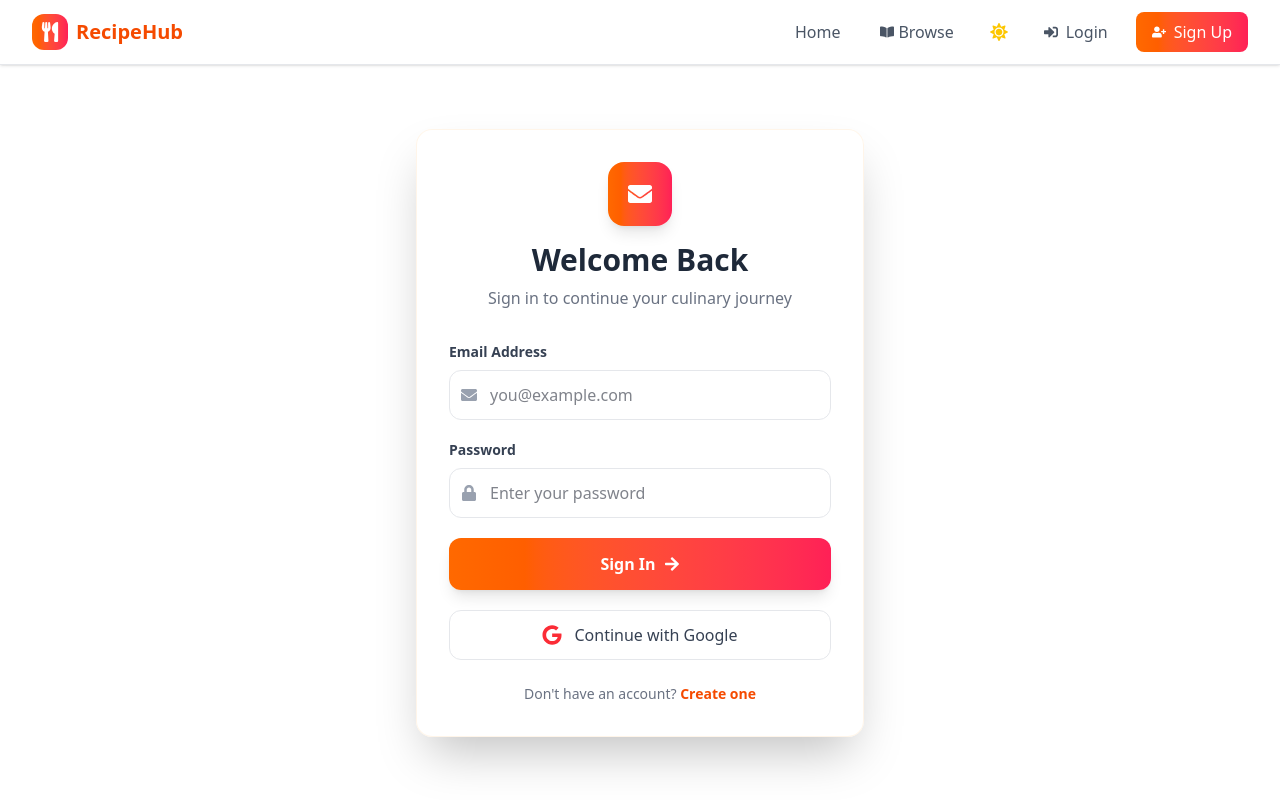
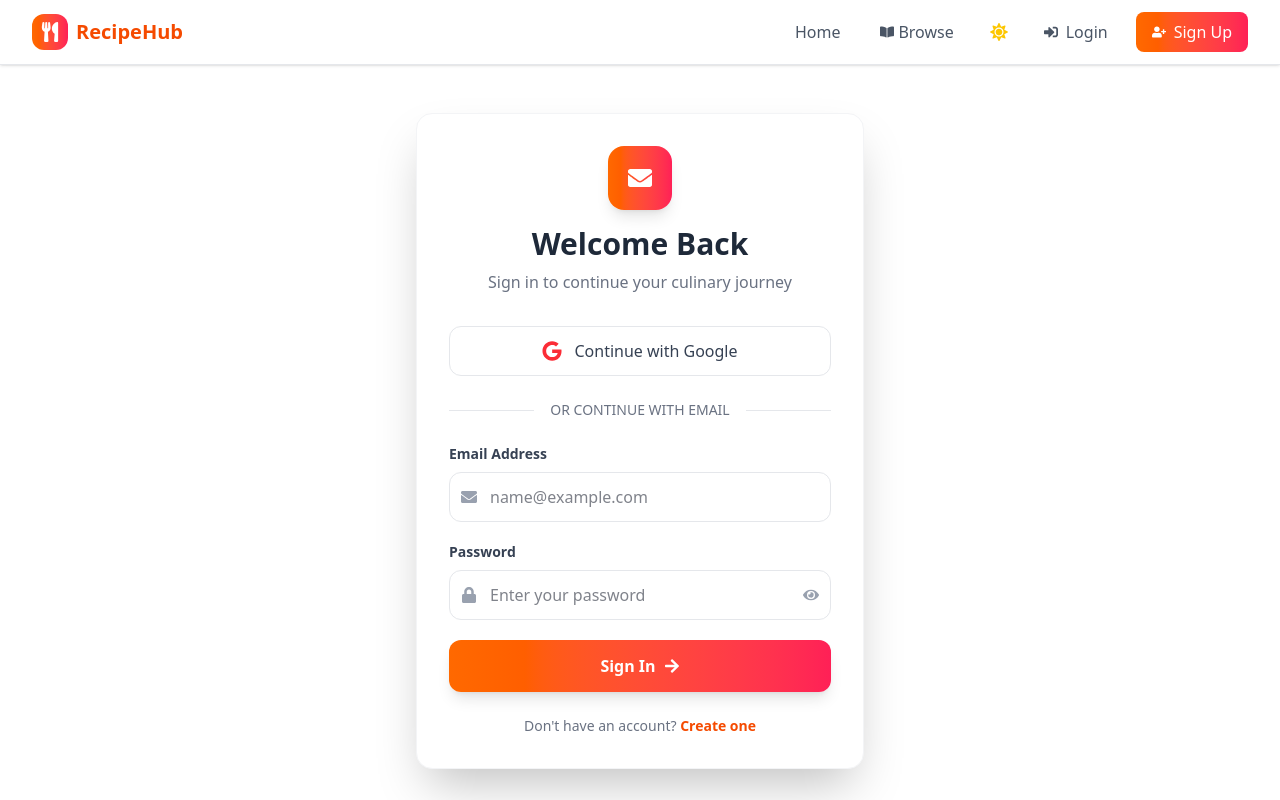
Before and after one commit to sadiarahmansmrity0/recipehub-client, a Next.js app: page /login in a window 1280 px wide. Shown: the top 800 px of the page. Built offline with nearby package versions, Linux system fonts and the light colour scheme; no server answers.

Commit message:
Deploy: RecipeHub production ready with working auth

```diff
--- a/src/app/login/page.js
+++ b/src/app/login/page.js
@@ -1,20 +1,40 @@
-
 'use client';
-import { useState, useContext } from 'react';
+import { useState, useContext, useEffect } from 'react';
 import { useRouter } from 'next/navigation';
-import api from '@/lib/axios';
 import { AuthContext } from '@/context/AuthContext';
 import Link from 'next/link';
-import { FaEnvelope, FaLock, FaArrowRight } from 'react-icons/fa';
+import { motion } from 'framer-motion';
+import { FaEnvelope, FaLock, FaArrowRight, FaEye, FaEyeSlash } from 'react-icons/fa';
 import GoogleLoginButton from '@/components/GoogleLoginButton';
-
 
 export default function LoginPage() {
     const [formData, setFormData] = useState({ email: '', password: '' });
     const [error, setError] = useState('');
     const [isLoading, setIsLoading] = useState(false);
+    const [showPassword, setShowPassword] = useState(false);
     const router = useRouter();
-  const { setUser } = useContext(AuthContext); // Get setUser from context
+    const { login, user, loading } = useContext(AuthContext);
+
+    // ✅ If already logged in, redirect to dashboard
+    useEffect(() => {
+        if (!loading && user) {
+            router.push('/dashboard');
+        }
+    }, [user, loading, router]);
+
+    // ✅ Show loading state while checking auth
+    if (loading) {
+        return (
+            <div className="min-h-screen flex items-center justify-center">
+                <div className="w-12 h-12 border-4 border-orange-500 border-t-transparent rounded-full animate-spin"></div>
+            </div>
+        );
+    }
+
+    // ✅ If already logged in, don't render login page
+    if (user) {
+        return null;
+    }
 
     const handleSubmit = async (e) => {
         e.preventDefault();
@@ -22,78 +42,123 @@ export default function LoginPage() {
         setError('');
 
         try {
-      // Send login request
-      const response = await api.post('/auth/login', formData);
+            console.log('📤 Submitting login form...');
+            const result = await login(formData.email, formData.password);
+            console.log('📥 Login result:', result);
 
-      // Set the user in context with the response data
-      setUser(response.data);
-
-      // Redirect to dashboard
+            if (result.success) {
+                console.log('✅ Login successful, redirecting...');
                 router.push('/dashboard');
+            } else {
+                setError(result.message || 'Invalid email or password');
+                setIsLoading(false);
+            }
         } catch (err) {
-      setError('Invalid email or password. Please try again.');
+            console.error('❌ Login error:', err);
+            setError('Login failed. Please try again.');
             setIsLoading(false);
         }
     };
+
+    const handleGoogleSuccess = () => {
+        console.log('✅ Google login successful, redirecting...');
+        router.push('/dashboard');
+    };
+
+    const handleGoogleError = (error) => {
+        console.error('❌ Google login error:', error);
+        setError('Google login failed. Please try again.');
+    };
+
     return (
         <div className="min-h-[calc(100vh-4rem)] flex items-center justify-center px-4 py-12">
             <div className="w-full max-w-md">
-        {/* Card */}
-        <div className="bg-white/80 backdrop-blur-sm rounded-2xl shadow-2xl p-8 border border-orange-100/50">
+                <motion.div
+                    initial={{ opacity: 0, y: 20 }}
+                    animate={{ opacity: 1, y: 0 }}
+                    transition={{ duration: 0.5 }}
+                    className="bg-white dark:bg-gray-800 rounded-2xl shadow-2xl p-8 border border-gray-100 dark:border-gray-700"
+                >
                     {/* Header */}
                     <div className="text-center mb-8">
                         <div className="inline-flex items-center justify-center w-16 h-16 bg-gradient-to-r from-orange-500 to-rose-500 rounded-2xl shadow-lg mb-4">
                             <FaEnvelope className="text-white text-2xl" />
                         </div>
-            <h2 className="text-3xl font-bold text-gray-800">Welcome Back</h2>
-            <p className="text-gray-500 mt-2">Sign in to continue your culinary journey</p>
+                        <h2 className="text-3xl font-bold text-gray-800 dark:text-white">Welcome Back</h2>
+                        <p className="text-gray-500 dark:text-gray-400 mt-2">Sign in to continue your culinary journey</p>
                     </div>
 
                     {/* Error Message */}
                     {error && (
-            <div className="mb-6 p-4 bg-rose-50 border border-rose-200 rounded-xl text-rose-600 text-sm flex items-center gap-2">
+                        <div className="mb-6 p-4 bg-red-50 dark:bg-red-900/20 border border-red-200 dark:border-red-800 rounded-xl text-red-600 dark:text-red-400 text-sm flex items-center gap-2">
                             <span className="text-lg">⚠️</span>
                             {error}
                         </div>
                     )}
 
-          {/* Form */}
+                    {/* Google Login */}
+                    <div className="mb-6">
+                        <GoogleLoginButton
+                            onSuccess={handleGoogleSuccess}
+                            onError={handleGoogleError}
+                            buttonText="Continue with Google"
+                        />
+                    </div>
+
+                    {/* Divider */}
+                    <div className="relative mb-6">
+                        <div className="absolute inset-0 flex items-center">
+                            <div className="w-full border-t border-gray-200 dark:border-gray-700"></div>
+                        </div>
+                        <div className="relative flex justify-center text-sm">
+                            <span className="px-4 bg-white dark:bg-gray-800 text-gray-500 dark:text-gray-400">OR CONTINUE WITH EMAIL</span>
+                        </div>
+                    </div>
+
+                    {/* Login Form */}
                     <form onSubmit={handleSubmit} className="space-y-5">
                         <div>
-              <label className="block text-sm font-semibold text-gray-700 mb-2">Email Address</label>
+                            <label className="block text-sm font-semibold text-gray-700 dark:text-gray-300 mb-2">Email Address</label>
                             <div className="relative">
                                 <FaEnvelope className="absolute left-3 top-1/2 -translate-y-1/2 text-gray-400" />
                                 <input
                                     type="email"
                                     required
-                  placeholder="you@example.com"
-                  className="w-full pl-10 pr-4 py-3 bg-white border border-gray-200 rounded-xl focus:border-orange-400 focus:ring-4 focus:ring-orange-100 transition-all duration-200 outline-none"
+                                    placeholder="name@example.com"
+                                    className="w-full pl-10 pr-4 py-3 bg-white dark:bg-gray-900 border border-gray-200 dark:border-gray-700 rounded-xl focus:border-orange-400 focus:ring-4 focus:ring-orange-100 dark:focus:ring-orange-900 transition-all duration-200 outline-none dark:text-white"
                                     onChange={(e) => setFormData({...formData, email: e.target.value})}
                                 />
                             </div>
                         </div>
 
                         <div>
-              <label className="block text-sm font-semibold text-gray-700 mb-2">Password</label>
+                            <label className="block text-sm font-semibold text-gray-700 dark:text-gray-300 mb-2">Password</label>
                             <div className="relative">
                                 <FaLock className="absolute left-3 top-1/2 -translate-y-1/2 text-gray-400" />
                                 <input
-                  type="password"
+                                    type={showPassword ? 'text' : 'password'}
                                     required
                                     placeholder="Enter your password"
-                  className="w-full pl-10 pr-4 py-3 bg-white border border-gray-200 rounded-xl focus:border-orange-400 focus:ring-4 focus:ring-orange-100 transition-all duration-200 outline-none"
+                                    className="w-full pl-10 pr-12 py-3 bg-white dark:bg-gray-900 border border-gray-200 dark:border-gray-700 rounded-xl focus:border-orange-400 focus:ring-4 focus:ring-orange-100 dark:focus:ring-orange-900 transition-all duration-200 outline-none dark:text-white"
                                     onChange={(e) => setFormData({...formData, password: e.target.value})}
                                 />
+                                <button
+                                    type="button"
+                                    onClick={() => setShowPassword(!showPassword)}
+                                    className="absolute right-3 top-1/2 -translate-y-1/2 text-gray-400 hover:text-gray-600"
+                                >
+                                    {showPassword ? <FaEyeSlash /> : <FaEye />}
+                                </button>
                             </div>
                         </div>
 
                         <button
                             type="submit"
                             disabled={isLoading}
-              className="w-full bg-gradient-to-r from-orange-500 to-rose-500 text-white py-3.5 rounded-xl font-semibold hover:from-orange-600 hover:to-rose-600 transition-all duration-200 shadow-lg hover:shadow-xl flex items-center justify-center gap-2 group"
+                            className="w-full bg-gradient-to-r from-orange-500 to-rose-500 text-white py-3.5 rounded-xl font-semibold hover:from-orange-600 hover:to-rose-600 transition-all duration-200 shadow-lg hover:shadow-xl flex items-center justify-center gap-2 group disabled:opacity-50 disabled:cursor-not-allowed"
                         >
                             {isLoading ? (
-                <span className="inline-block animate-spin rounded-full h-5 w-5 border-2 border-white border-t-transparent"></span>
+                                <span className="inline-block animate-spin rounded-full h-5 w-5 border-2 border-white border-t-transparent" />
                             ) : (
                                 <>
                                     Sign In
@@ -101,40 +166,15 @@ export default function LoginPage() {
                                 </>
                             )}
                         </button>
-         <GoogleLoginButton
-    onSuccess={async (response) => {
-        try {
-            const res = await fetch('/api/auth/google', {
-                method: 'POST',
-                headers: { 'Content-Type': 'application/json' },
-                body: JSON.stringify({ token: response.credential }),
-            });
-
-            if (res.ok) {
-                router.push('/dashboard');   // redirect only after success
-            } else {
-                setError('Login failed. Please try again.');
-            }
-        } catch (err) {
-            setError('Something went wrong.');
-        }
-    }}
-    onError={() => {
-        setError('Google login failed. Please try again.');
-    }}
-/>
-
-
                     </form>
 
-          {/* Footer */}
-          <p className="text-center text-sm text-gray-500 mt-6">
+                    <p className="text-center text-sm text-gray-500 dark:text-gray-400 mt-6">
                         Don't have an account?{' '}
                         <Link href="/register" className="text-orange-600 hover:text-orange-700 font-semibold hover:underline">
                             Create one
                         </Link>
                     </p>
-        </div>
+                </motion.div>
             </div>
         </div>
     );
--- a/src/context/AuthContext.js
+++ b/src/context/AuthContext.js
@@ -13,12 +13,15 @@ export const AuthProvider = ({ children }) => {
     useEffect(() => {
         const checkAuth = async () => {
             try {
+                console.log('Checking auth...');
                 const response = await api.get('/auth/me');
-                console.log('Auth check - User data:', response.data);
+                console.log('Auth check response:', response.data);
                 setUser(response.data);
             } catch (error) {
-                if (error.response?.status !== 401) {
-                    console.error('Auth check error:', error);
+                if (error.response?.status === 401) {
+                    console.log('Not authenticated');
+                } else {
+                    console.error('Auth check error:', error.message);
                 }
                 setUser(null);
             } finally {
@@ -28,28 +31,49 @@ export const AuthProvider = ({ children }) => {
 
         checkAuth();
     }, []);
-
 const login = async (email, password) => {
     try {
+        console.log('🔐 Login attempt:', email);
+        console.log('🔗 API URL:', api.defaults.baseURL);
+
         const response = await api.post('/auth/login', { email, password });
-            console.log('Login - User data:', response.data.user);
+        console.log('✅ Login response status:', response.status);
+        console.log('✅ Login response data:', response.data);
+
+        if (response.data.success && response.data.user) {
             setUser(response.data.user);
-            return { success: true };
+            console.log('✅ User set in context');
+            return { success: true, user: response.data.user };
+        } else {
+            console.log('❌ Invalid response structure:', response.data);
+            return { success: false, message: 'Invalid response from server' };
+        }
     } catch (error) {
+        console.error('❌ Login error details:');
+        console.error('  - Status:', error.response?.status);
+        console.error('  - Data:', error.response?.data);
+        console.error('  - Message:', error.message);
+
         return {
             success: false,
-                message: error.response?.data?.message || 'Login failed'
+            message: error.response?.data?.message || 'Login failed. Please try again.'
         };
     }
 };
 
     const register = async (name, email, password, image) => {
         try {
+            console.log('📝 Register attempt:', email);
             const response = await api.post('/auth/register', { name, email, password, image });
-            console.log('Register - User data:', response.data.user);
+            console.log('✅ Register response:', response.data);
+
+            if (response.data.success && response.data.user) {
                 setUser(response.data.user);
                 return { success: true };
+            }
+            return { success: false, message: 'Registration failed' };
         } catch (error) {
+            console.error('❌ Register error:', error.response?.data || error.message);
             return {
                 success: false,
                 message: error.response?.data?.message || 'Registration failed'
@@ -71,20 +95,13 @@ export const AuthProvider = ({ children }) => {
         try {
             const response = await api.put('/auth/profile', data);
             if (response.data.success) {
-                console.log('Profile update - New data:', response.data.user);
-                setUser(prev => ({
-                    ...prev,
-                    ...response.data.user
-                }));
+                setUser(prev => ({ ...prev, ...response.data.user }));
                 return { success: true, user: response.data.user };
             }
             return { success: false, message: 'Update failed' };
         } catch (error) {
-            console.error('Profile update error:', error);
-            return {
-                success: false,
-                message: error.response?.data?.message || 'Update failed'
-            };
+            console.error('Update profile error:', error);
+            return { success: false, message: error.response?.data?.message || 'Update failed' };
         }
     };
 
--- a/src/lib/axios.js
+++ b/src/lib/axios.js
@@ -1,24 +1,50 @@
 import axios from 'axios';
 
-// Determine the API URL based on environment
-const API_URL = process.env.NODE_ENV === 'production'
-    ? process.env.NEXT_PUBLIC_API_URL  // Production URL from env
-    : 'http://localhost:5000/api';      // Development URL
+// ✅ Get the correct API URL
+const getApiUrl = () => {
+    // Production - use environment variable
+    if (process.env.NODE_ENV === 'production') {
+        return process.env.NEXT_PUBLIC_API_URL || 'https://your-render-app.onrender.com/api';
+    }
+    // Development
+    return 'http://localhost:5000/api';
+};
 
 const api = axios.create({
-    baseURL: API_URL,
+    baseURL: getApiUrl(),
     withCredentials: true,
     headers: {
-        'Content-Type': 'application/json'
-    }
+        'Content-Type': 'application/json',
+        'Accept': 'application/json',
+    },
+    timeout: 30000, // 30 seconds timeout
 });
 
-// Response interceptor for debugging
+// ✅ Request interceptor - log all requests
+api.interceptors.request.use(
+    (config) => {
+        console.log(`🚀 ${config.method?.toUpperCase()} ${config.url}`);
+        return config;
+    },
+    (error) => {
+        console.error('Request Error:', error);
+        return Promise.reject(error);
+    }
+);
+
+// ✅ Response interceptor - log all responses
 api.interceptors.response.use(
-    response => response,
-    error => {
-        if (error.response?.status !== 401) {
-            console.error('API Error:', error.response?.status, error.response?.data);
+    (response) => {
+        console.log(`✅ ${response.status} ${response.config.url}`);
+        return response;
+    },
+    (error) => {
+        if (error.response) {
+            console.error(`❌ ${error.response.status} ${error.config?.url}`, error.response.data);
+        } else if (error.request) {
+            console.error('❌ No response received:', error.request);
+        } else {
+            console.error('❌ Error:', error.message);
         }
         return Promise.reject(error);
     }
```
Also changed, not shown: src/app/register/page.js (+4 -4 lines). Lines whose indentation alone changed are shown as unchanged.
